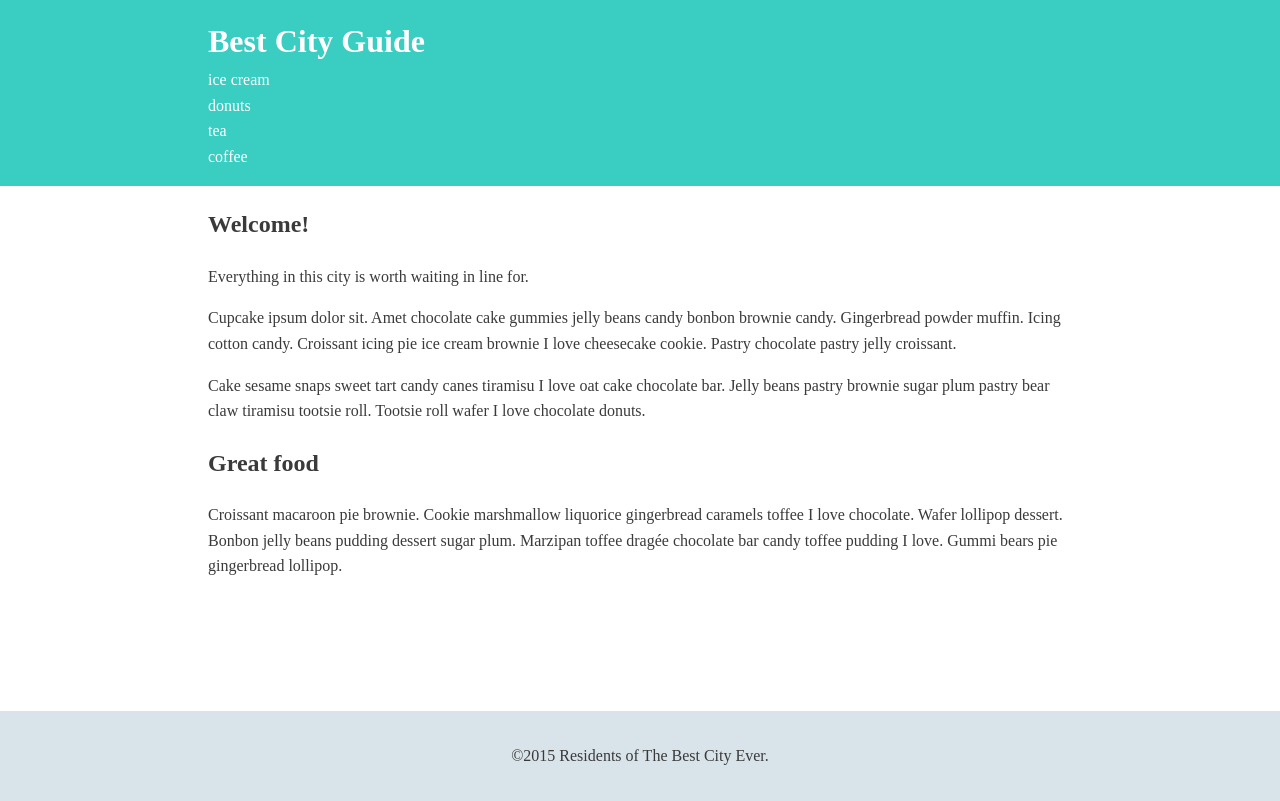
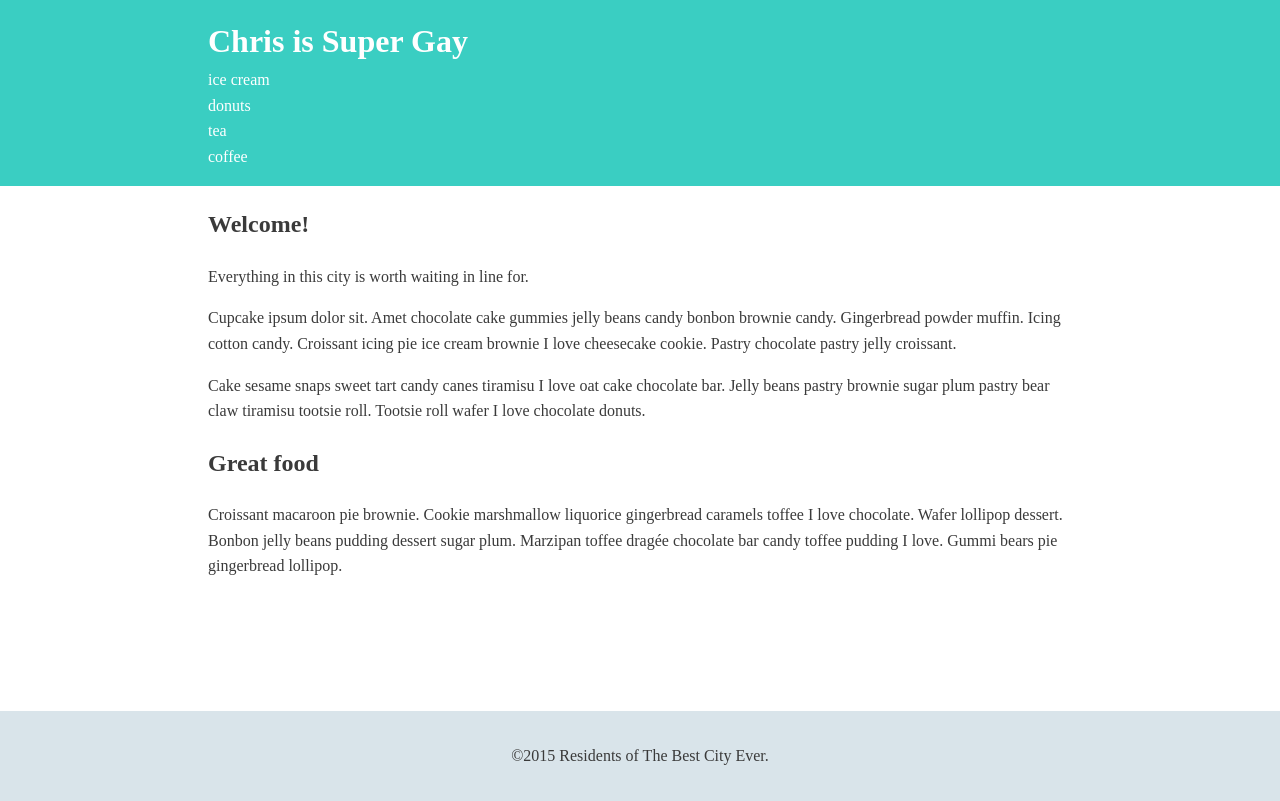
Before and after one commit to ErickTheMeekNerd/erickmichaelmartinez, a plain HTML site: page index.html in a window 1280 px wide. Drawn offline with Linux system fonts and the light colour scheme.

Commit message:
change title and tab name

```diff
--- a/index.html
+++ b/index.html
@@ -11,7 +11,7 @@
   <div class="wrap">
     <header class="main-header">
       <div class="container">
-        <h1 class="name"><a href="#">Best City Guide</a></h1>
+        <h1 class="name"><a href="#">Chris is Super Gay</a></h1>
     		<ul class="main-nav">
     			<li><a href="#">ice cream</a></li>
     			<li><a href="#">donuts</a></li>
```
